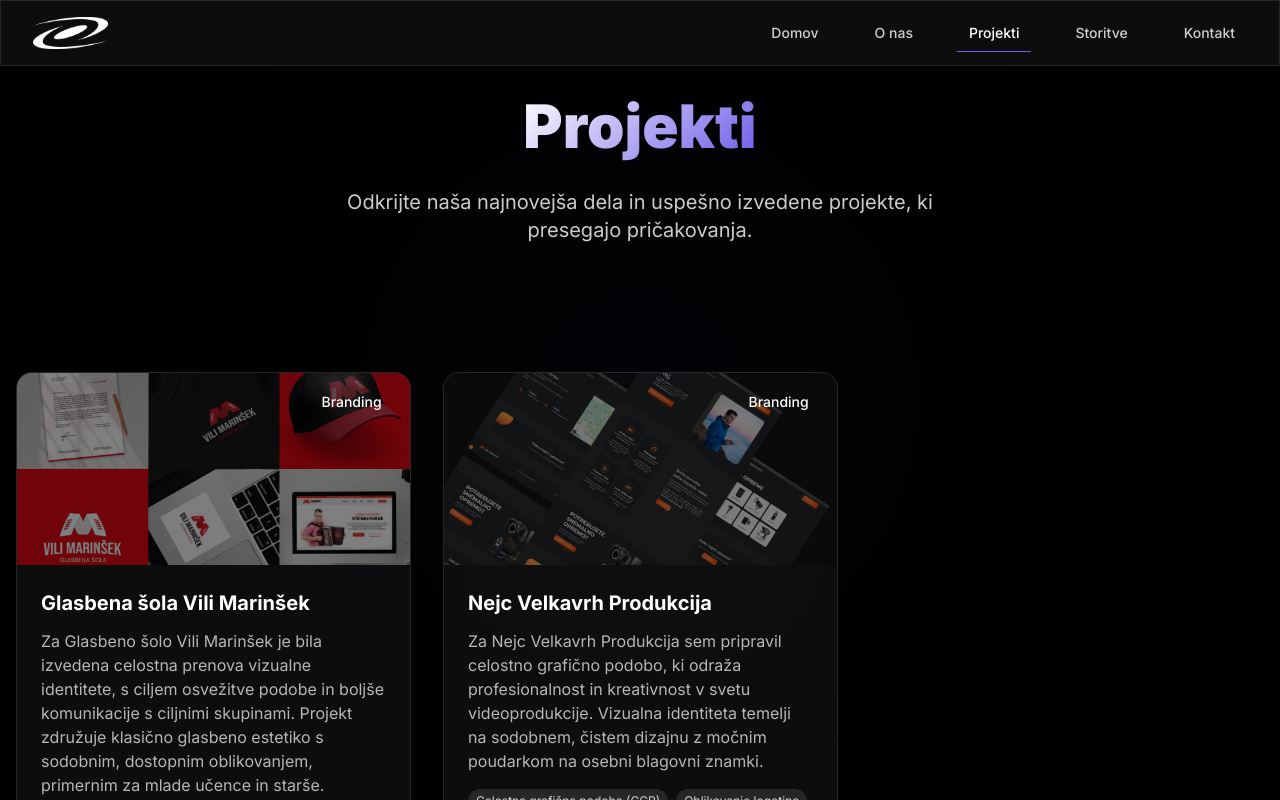
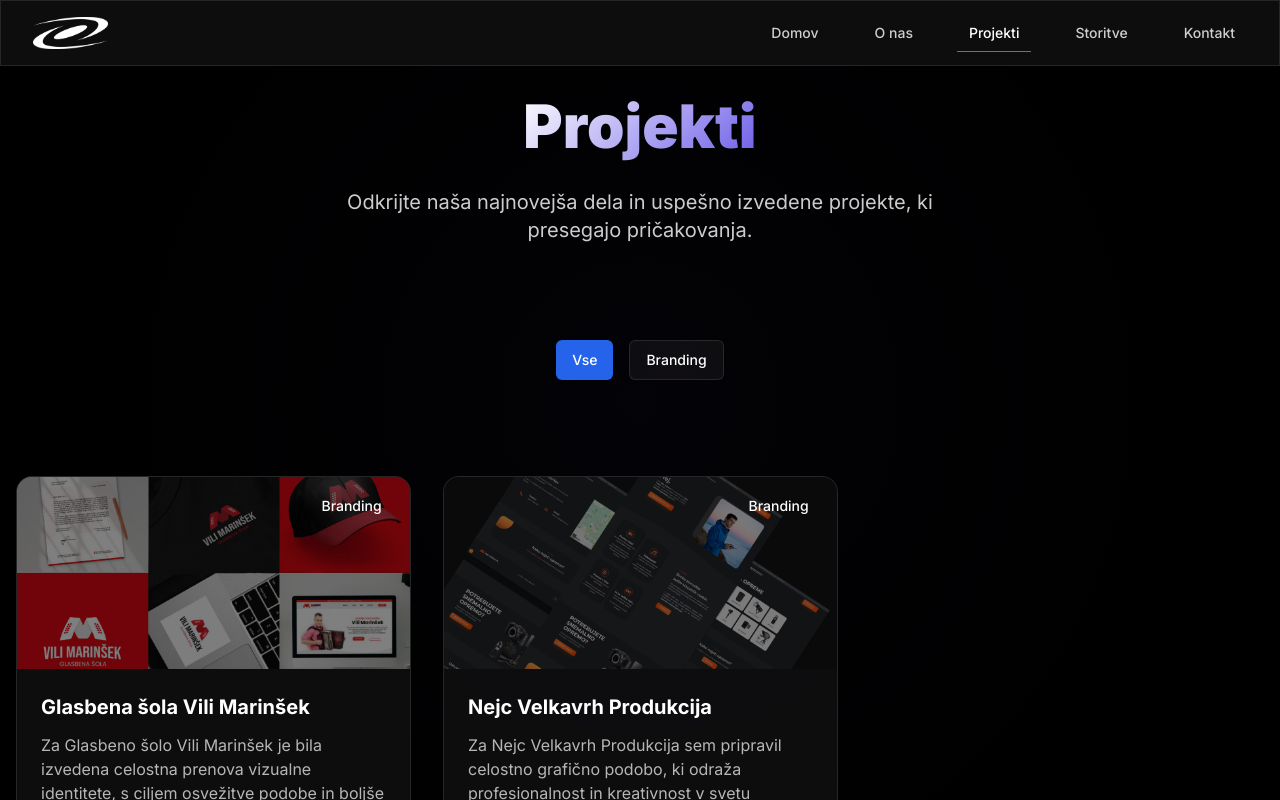
Before and after one commit to paradokssi/paradox-flux-web, a React (Vite) app: page /projects in a window 1280 px wide. Shown: the top 800 px of the page. Built offline with nearby package versions, Linux system fonts and the light colour scheme.

Commit message:
Add project filters
Implement filtering functionality for projects on the projects page.

```diff
--- a/src/pages/Projects.tsx
+++ b/src/pages/Projects.tsx
@@ -3,9 +3,11 @@ import { useState } from 'react';
 import Navigation from '../components/Navigation';
 import Footer from '../components/Footer';
 import { Carousel, CarouselContent, CarouselItem, CarouselNext, CarouselPrevious } from '../components/ui/carousel';
+import { Button } from '../components/ui/button';
 
 const Projects = () => {
   const [selectedProject, setSelectedProject] = useState<number | null>(null);
+  const [selectedFilter, setSelectedFilter] = useState<string>('Vse');
 
   const projects = [
     {
@@ -36,6 +38,14 @@ const Projects = () => {
     }
   ];
 
+  // Get unique categories
+  const categories = ['Vse', ...Array.from(new Set(projects.map(project => project.category)))];
+
+  // Filter projects based on selected filter
+  const filteredProjects = selectedFilter === 'Vse'
+    ? projects
+    : projects.filter(project => project.category === selectedFilter);
+
   return (
     <div className="min-h-screen bg-black relative overflow-hidden">
       <Navigation />
@@ -56,11 +66,35 @@ const Projects = () => {
         </div>
       </section>
 
+      {/* Filter Section */}
+      <section className="relative py-8 px-4">
+        <div className="max-w-7xl mx-auto">
+          <div className="flex flex-wrap justify-center gap-4 mb-8">
+            {categories.map((category) => (
+              <Button
+                key={category}
+                variant={selectedFilter === category ? "default" : "outline"}
+                onClick={() => setSelectedFilter(category)}
+                className={`
+                  ${selectedFilter === category
+                    ? 'bg-blue-600 hover:bg-blue-700 text-white'
+                    : 'glass border-white/20 text-white hover:bg-white/10'
+                  }
+                  transition-all duration-300
+                `}
+              >
+                {category}
+              </Button>
+            ))}
+          </div>
+        </div>
+      </section>
+
       {/* Projects Grid */}
-      <section className="relative py-16 px-4">
+      <section className="relative py-8 px-4">
         <div className="max-w-7xl mx-auto">
           <div className="grid grid-cols-1 md:grid-cols-2 lg:grid-cols-3 gap-8">
-            {projects.map((project, index) => (
+            {filteredProjects.map((project, index) => (
               <div
                 key={project.id}
                 className="group glass rounded-2xl overflow-hidden hover:glow-blue transition-all duration-500 hover:scale-105 cursor-pointer animate-scale-up"
@@ -117,7 +151,7 @@ const Projects = () => {
             onClick={(e) => e.stopPropagation()}
           >
             {(() => {
-              const project = projects.find(p => p.id === selectedProject);
+              const project = filteredProjects.find(p => p.id === selectedProject);
               if (!project) return null;
 
               return (
```
